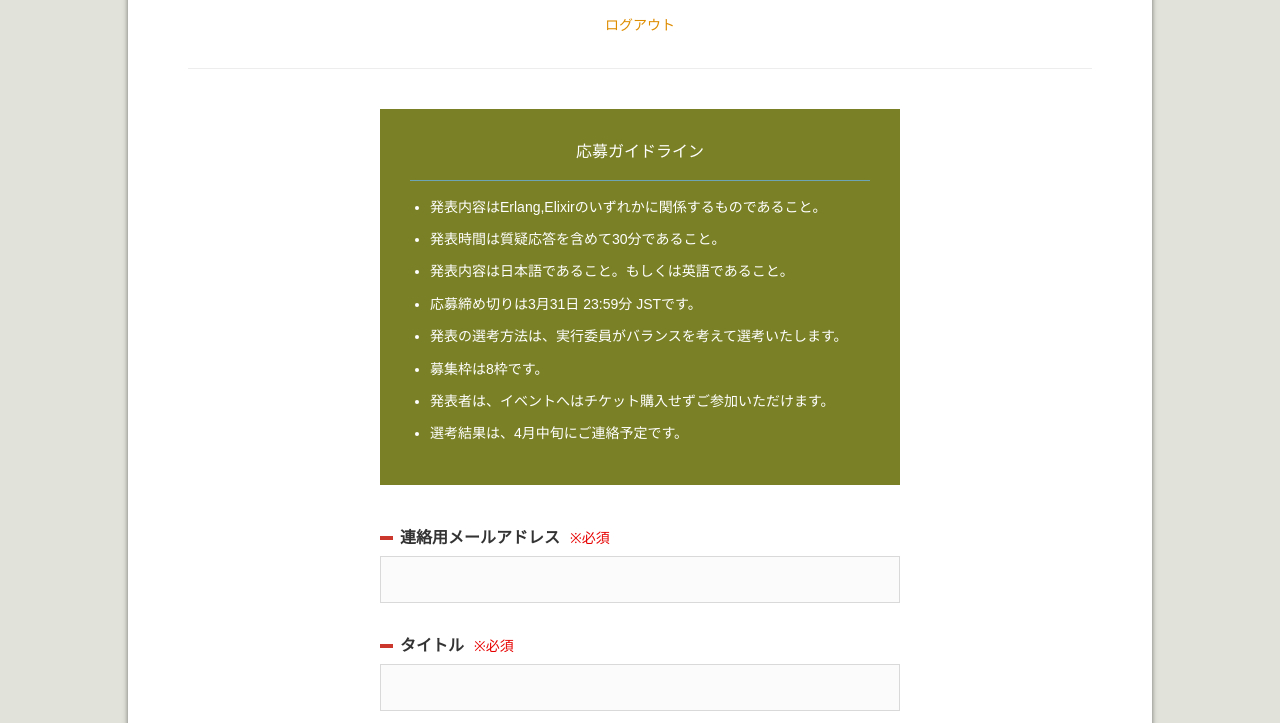
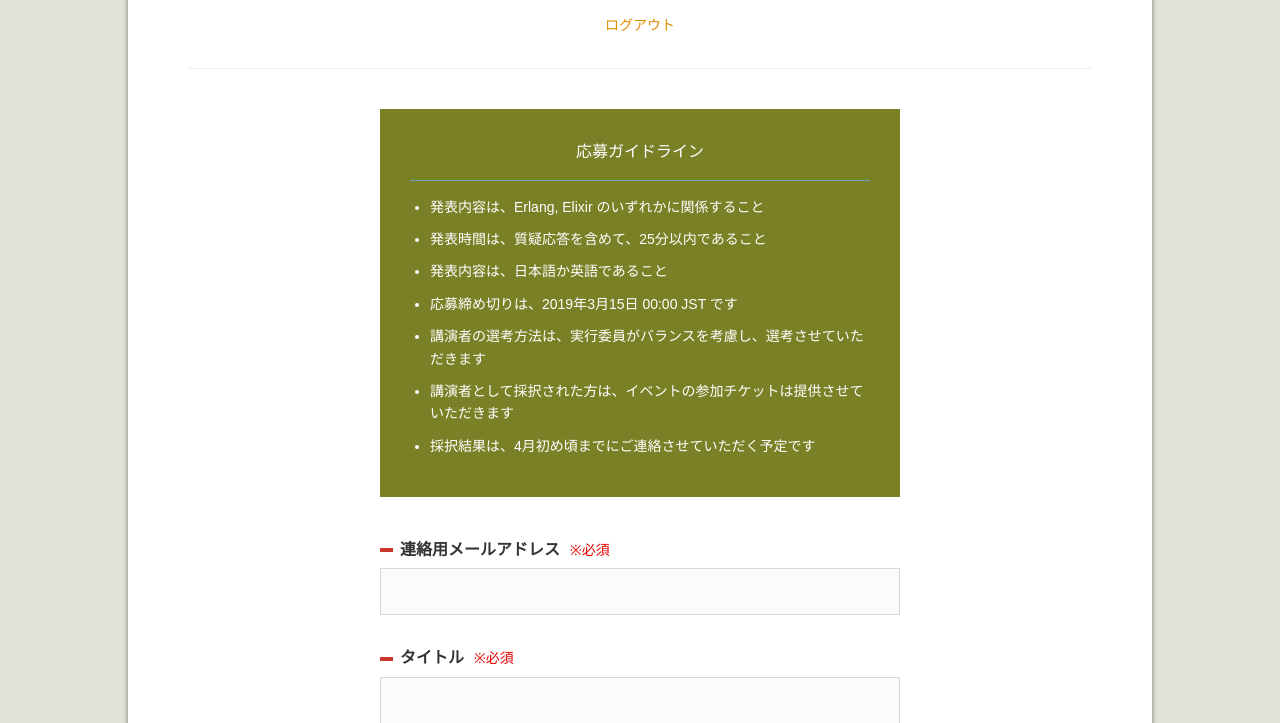
Before and after one commit to elixirjp/elixirfestjp, a Django app: page /entry/ in a window 1280 px wide. Shown: the part 377-1100 px from the top of the page. Run offline with Django 3.2, Linux system fonts and the light colour scheme; the visitor is signed in with stand-in values (Sample User, id 1); some web fonts are replaced.

Commit message:
2019用に応募ガイドラインを修正する

```diff
--- a/templates/form.html
+++ b/templates/form.html
@@ -25,14 +25,13 @@
 					<div class="form_guideline">
 						<h3>応募ガイドライン</h3>
 						<ul>
-              <li>発表内容はErlang,Elixirのいずれかに関係するものであること。</li>
-              <li>発表時間は質疑応答を含めて30分であること。</li>
-              <li>発表内容は日本語であること。もしくは英語であること。</li>
-              <li>応募締め切りは3月31日 23:59分 JSTです。</li>
-              <li>発表の選考方法は、実行委員がバランスを考えて選考いたします。</li>
-              <li>募集枠は8枠です。</li>
-              <li>発表者は、イベントへはチケット購入せずご参加いただけます。</li>
-              <li>選考結果は、4月中旬にご連絡予定です。</li>
+              <li>発表内容は、Erlang, Elixir のいずれかに関係すること</li>
+              <li>発表時間は、質疑応答を含めて、25分以内であること</li>
+              <li>発表内容は、日本語か英語であること</li>
+              <li>応募締め切りは、2019年3月15日 00:00 JST です</li>
+              <li>講演者の選考方法は、実行委員がバランスを考慮し、選考させていただきます</li>
+              <li>講演者として採択された方は、イベントの参加チケットは提供させていただきます</li>
+              <li>採択結果は、4月初め頃までにご連絡させていただく予定です</li>
 						</ul>
 					</div>
 					<p class="form_h">連絡用メールアドレス<span>※必須</span></p>
```
